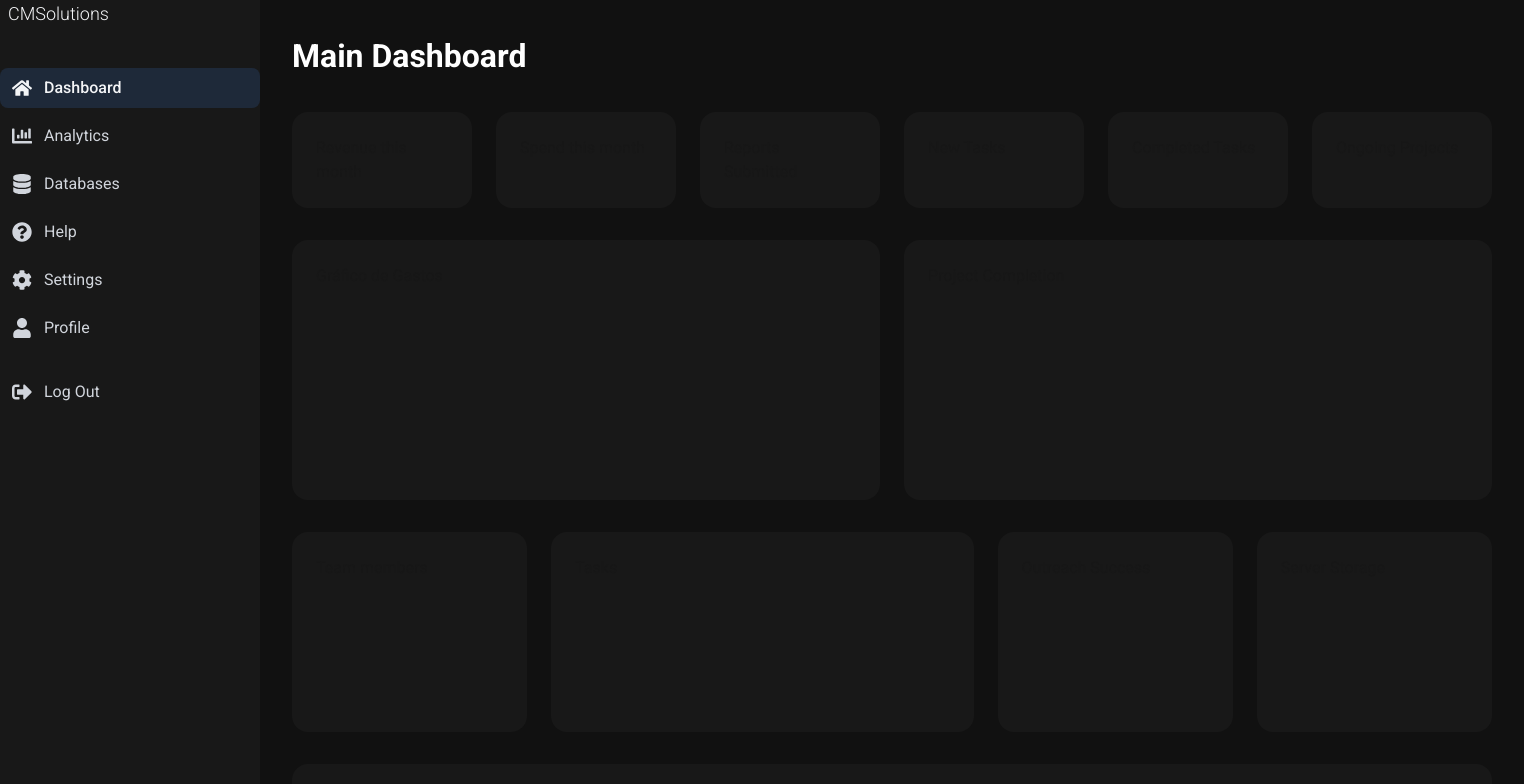
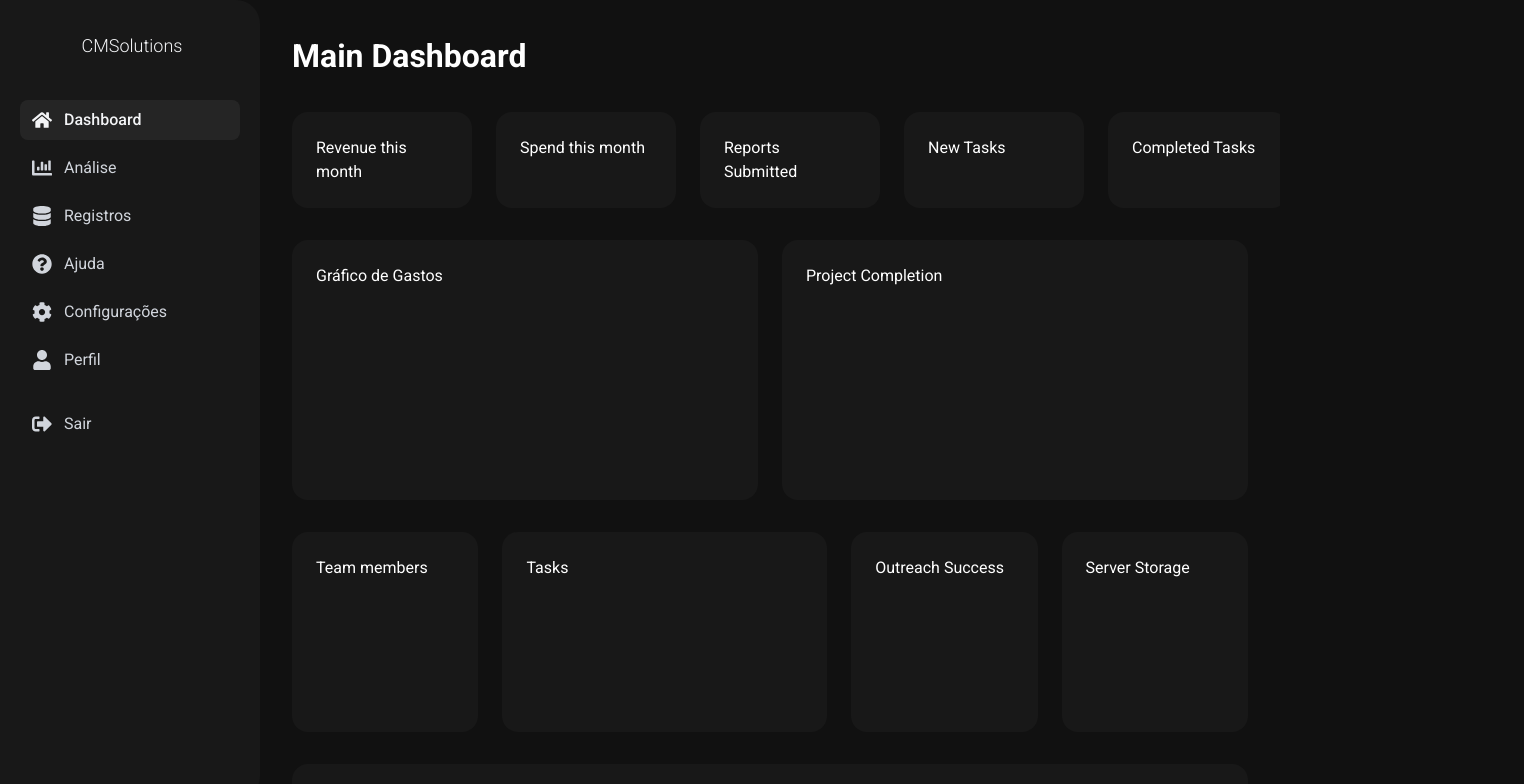
Before and after one commit to goncalvespedrogom/Plataform-Stoka, a Next.js app: page / in a window 1280 px wide. Shown: the top 784 px of the page, 1524 px wide, since content can reach past the window. Built offline with nearby package versions, Linux system fonts and the light colour scheme.

Commit message:
Add dashboard section

```diff
--- /dev/null
+++ b/src/components/Sidebar.tsx
@@ -0,0 +1,94 @@
+import { FaHome, FaChartBar, FaDatabase, FaQuestionCircle, FaCog, FaUser, FaSignOutAlt } from "react-icons/fa";
+import DashboardSection from './sections/dashboard/index';
+import { useState } from 'react';
+
+export default function Sidebar() {
+  const [selectedSection, setSelectedSection] = useState('dashboard');
+
+  const handleSectionClick = (section: string) => {
+    setSelectedSection(section);
+  };
+
+  return (
+    <div className="dashboard-container" style={{ display: 'flex', height: '100vh', width: '100vw', overflow: 'hidden', background: '#111' }}>
+      <aside className="sidebar" style={{ width: '260px', background: '#181818', height: '100vh', position: 'relative', zIndex: 2, padding: '32px 20px', borderTopRightRadius: 24, borderBottomRightRadius: 24 }}>
+        <div className="text-gray-100 text-center text-lg font-light mb-10" style={{ paddingLeft: 4 }}>CMSolutions</div>
+        <nav className="flex flex-col gap-2">
+          <a
+            href="#"
+            onClick={() => handleSectionClick('dashboard')}
+            className={`flex items-center gap-3 px-3 py-2 rounded-lg text-gray-100 hover:bg-[#3333334f] font-medium transition ${
+              selectedSection === 'dashboard' ? 'bg-[#33333385]' : 'bg-transparent'
+            }`}
+          >
+            <FaHome size={20} />
+            Dashboard
+          </a>
+          <a
+            href="#"
+            onClick={() => handleSectionClick('analytics')}
+            className={`flex items-center gap-3 px-3 py-2 rounded-lg text-gray-300 hover:bg-[#3333334f] transition ${
+              selectedSection === 'analytics' ? 'bg-[#33333385]' : 'bg-transparent'
+            }`}
+          >
+            <FaChartBar size={20} />
+            Análise
+          </a>
+          <a
+            href="#"
+            onClick={() => handleSectionClick('databases')}
+            className={`flex items-center gap-3 px-3 py-2 rounded-lg text-gray-300 hover:bg-[#3333334f] transition ${
+              selectedSection === 'databases' ? 'bg-[#33333385]' : 'bg-transparent'
+            }`}
+          >
+            <FaDatabase size={20} />
+            Registros
+          </a>
+          <a
+            href="#"
+            onClick={() => handleSectionClick('help')}
+            className={`flex items-center gap-3 px-3 py-2 rounded-lg text-gray-300 hover:bg-[#3333334f] transition ${
+              selectedSection === 'help' ? 'bg-[#33333385]' : 'bg-transparent'
+            }`}
+          >
+            <FaQuestionCircle size={20} />
+            Ajuda
+          </a>
+          <a
+            href="#"
+            onClick={() => handleSectionClick('settings')}
+            className={`flex items-center gap-3 px-3 py-2 rounded-lg text-gray-300 hover:bg-[#3333334f] transition ${
+              selectedSection === 'settings' ? 'bg-[#33333385]' : 'bg-transparent'
+            }`}
+          >
+            <FaCog size={20} />
+            Configurações
+          </a>
+          <a
+            href="#"
+            onClick={() => handleSectionClick('profile')}
+            className={`flex items-center gap-3 px-3 py-2 rounded-lg text-gray-300 hover:bg-[#3333334f] transition ${
+              selectedSection === 'profile' ? 'bg-[#33333385]' : 'bg-transparent'
+            }`}
+          >
+            <FaUser size={20} />
+            Perfil
+          </a>
+          <a
+            href="#"
+            onClick={() => handleSectionClick('logout')}
+            className={`flex items-center gap-3 px-3 py-2 rounded-lg text-gray-300 hover:bg-[#3333334f] transition mt-4 ${
+              selectedSection === 'logout' ? 'bg-[#33333385]' : 'bg-transparent'
+            }`}
+          >
+            <FaSignOutAlt size={20} />
+            Sair
+          </a>
+        </nav>
+      </aside>
+      <main className="dashboard-main" style={{ flex: 1, background: '#111', padding: '32px', overflowY: 'auto', height: '100vh' }}>
+        <DashboardSection />
+      </main>
+    </div>
+  );
+}
--- a/src/components/dashboard/Sidebar.tsx
+++ /dev/null
@@ -1,45 +0,0 @@
-import { FaHome, FaChartBar, FaDatabase, FaQuestionCircle, FaCog, FaUser, FaSignOutAlt } from "react-icons/fa";
-import DashboardSection from './sections/dashboard';
-
-export default function Sidebar() {
-  return (
-    <div className="dashboard-container" style={{ display: 'flex', height: '100vh' }}>
-      <aside className="sidebar" style={{ width: '260px', background: '#181818' }}>
-        <div className="text-gray-100 text-lg font-light mb-10 pl-2">CMSolutions</div>
-        <nav className="flex flex-col gap-2">
-          <a href="#" className="flex items-center gap-3 px-3 py-2 rounded-lg bg-gray-800 text-gray-100 font-medium">
-            <FaHome size={20} />
-            Dashboard
-          </a>
-          <a href="#" className="flex items-center gap-3 px-3 py-2 rounded-lg text-gray-300 hover:bg-gray-800 transition">
-            <FaChartBar size={20} />
-            Analytics
-          </a>
-          <a href="#" className="flex items-center gap-3 px-3 py-2 rounded-lg text-gray-300 hover:bg-gray-800 transition">
-            <FaDatabase size={20} />
-            Databases
-          </a>
-          <a href="#" className="flex items-center gap-3 px-3 py-2 rounded-lg text-gray-300 hover:bg-gray-800 transition">
-            <FaQuestionCircle size={20} />
-            Help
-          </a>
-          <a href="#" className="flex items-center gap-3 px-3 py-2 rounded-lg text-gray-300 hover:bg-gray-800 transition">
-            <FaCog size={20} />
-            Settings
-          </a>
-          <a href="#" className="flex items-center gap-3 px-3 py-2 rounded-lg text-gray-300 hover:bg-gray-800 transition">
-            <FaUser size={20} />
-            Profile
-          </a>
-          <a href="#" className="flex items-center gap-3 px-3 py-2 rounded-lg text-gray-300 hover:bg-gray-800 transition mt-4">
-            <FaSignOutAlt size={20} />
-            Log Out
-          </a>
-        </nav>
-      </aside>
-      <main className="dashboard-main" style={{ flex: 1, background: '#111', padding: '32px', overflowY: 'auto' }}>
-        <DashboardSection />
-      </main>
-    </div>
-  );
-}
--- a/src/pages/index.tsx
+++ b/src/pages/index.tsx
@@ -1,4 +1,4 @@
-import Sidebar from "../components/dashboard/Sidebar";
+import Sidebar from "../components/Sidebar";
 
 export default function Home() {
   return (
--- a/src/styles/globals.css
+++ b/src/styles/globals.css
@@ -21,7 +21,7 @@
 }
 
 body {
-  background: var(--background);
-  color: var(--foreground);
+  background: #111;
+  color: #fff;
   font-family: 'Roboto', sans-serif;
 }
```
Also changed, not shown: src/components/sections/dashboard/DashboardSection.tsx (renamed from src/components/dashboard/sections/dashboard/DashboardSection.tsx), src/components/sections/dashboard/index.tsx (renamed from src/components/dashboard/sections/dashboard/index.tsx).
